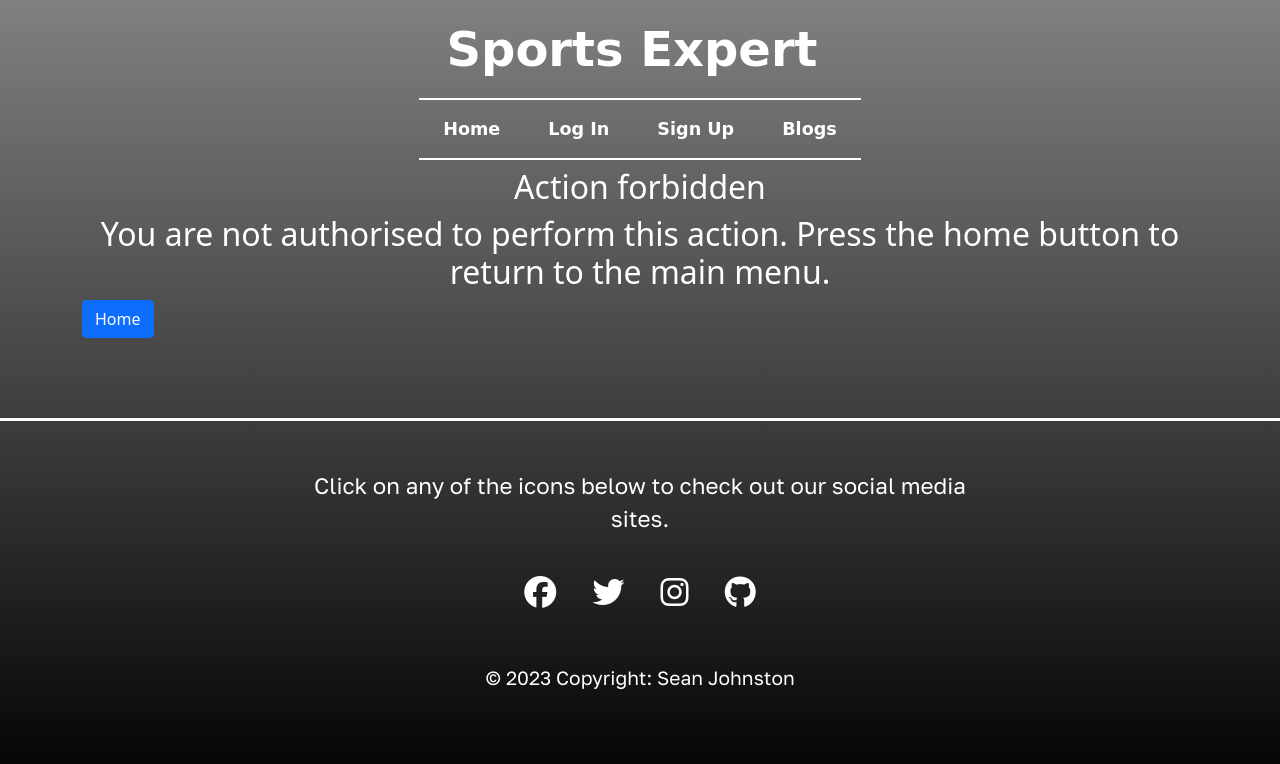
After one commit to Code-Institute-Submissions/P4-Sports-Expert, a Django app: template templates/403.html in a window 1280 px wide. The commit adds this page. Shown: the top 764 px of the page. Run offline with Django 3.2, Linux system fonts and the light colour scheme; the template is opened without the code that fills it, so the values that code supplies are empty; some libraries are stand-ins or nearby versions; some web fonts are replaced.

Commit message:
Add custom 404,403 and 500 error templates

```diff
--- a/sportsblog/settings.py
+++ b/sportsblog/settings.py
@@ -28,7 +28,7 @@ TEMPLATES_DIR = os.path.join(BASE_DIR, 'templates')
 SECRET_KEY = os.environ.get('SECRET_KEY')
 
 # SECURITY WARNING: don't run with debug turned on in production!
-DEBUG = True
+DEBUG = False
 
 X_FRAME_OPTIONS = 'SAMEORIGIN'
 
--- a/static/css/style.css
+++ b/static/css/style.css
@@ -412,6 +412,13 @@ body {
     font-size: 1rem;
 }
 
+/* Error Pages */
+
+.error-text {
+    font-size: 2rem;
+    color: white;
+}
+
 /* Media queries for small screens */
 @media screen and (max-width: 500px) {
     /* Home page */
--- /dev/null
+++ b/templates/403.html
@@ -0,0 +1,21 @@
+{% extends "base.html" %}
+
+{% block content %}
+
+<div class="container">
+    <div class="row text-center">
+        <div class="col-12">
+            <h1 class="error-text">Action forbidden</h1>
+            <h2 class="error-text">You are not authorised to perform this action.
+                Press the home button to return to the main menu.
+            </h2>
+        </div>
+    </div>
+    <div class="row-text-center">
+        <div class="col-12 justify-content-center">
+            <a href="{% url 'home' %}" class="btn btn-primary">Home</a>
+        </div>
+    </div>
+</div>
+
+{% endblock %}
```
Also changed, not shown: templates/404.html (added, +18 -0 lines), templates/500.html (added, +21 -0 lines).
